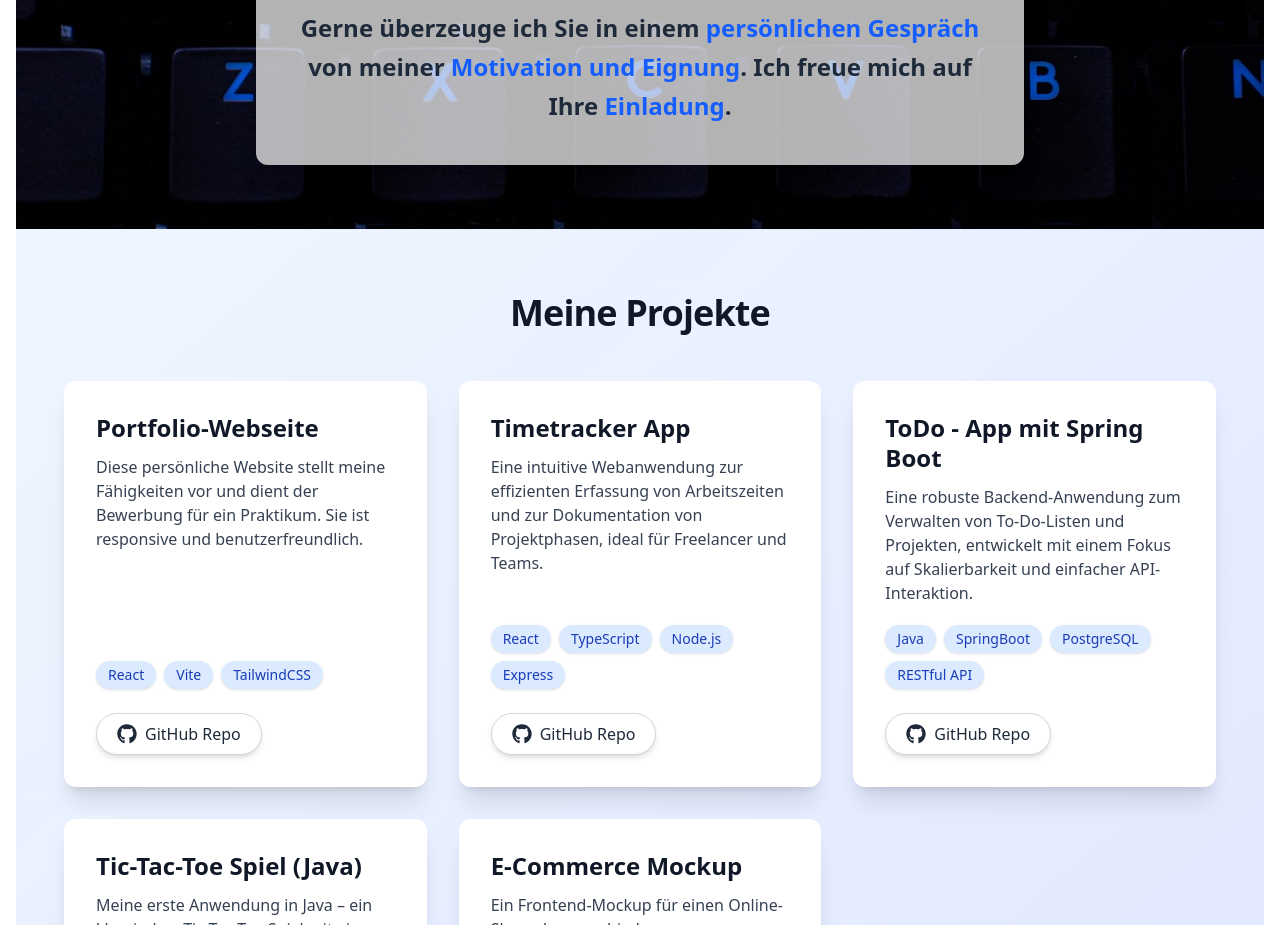
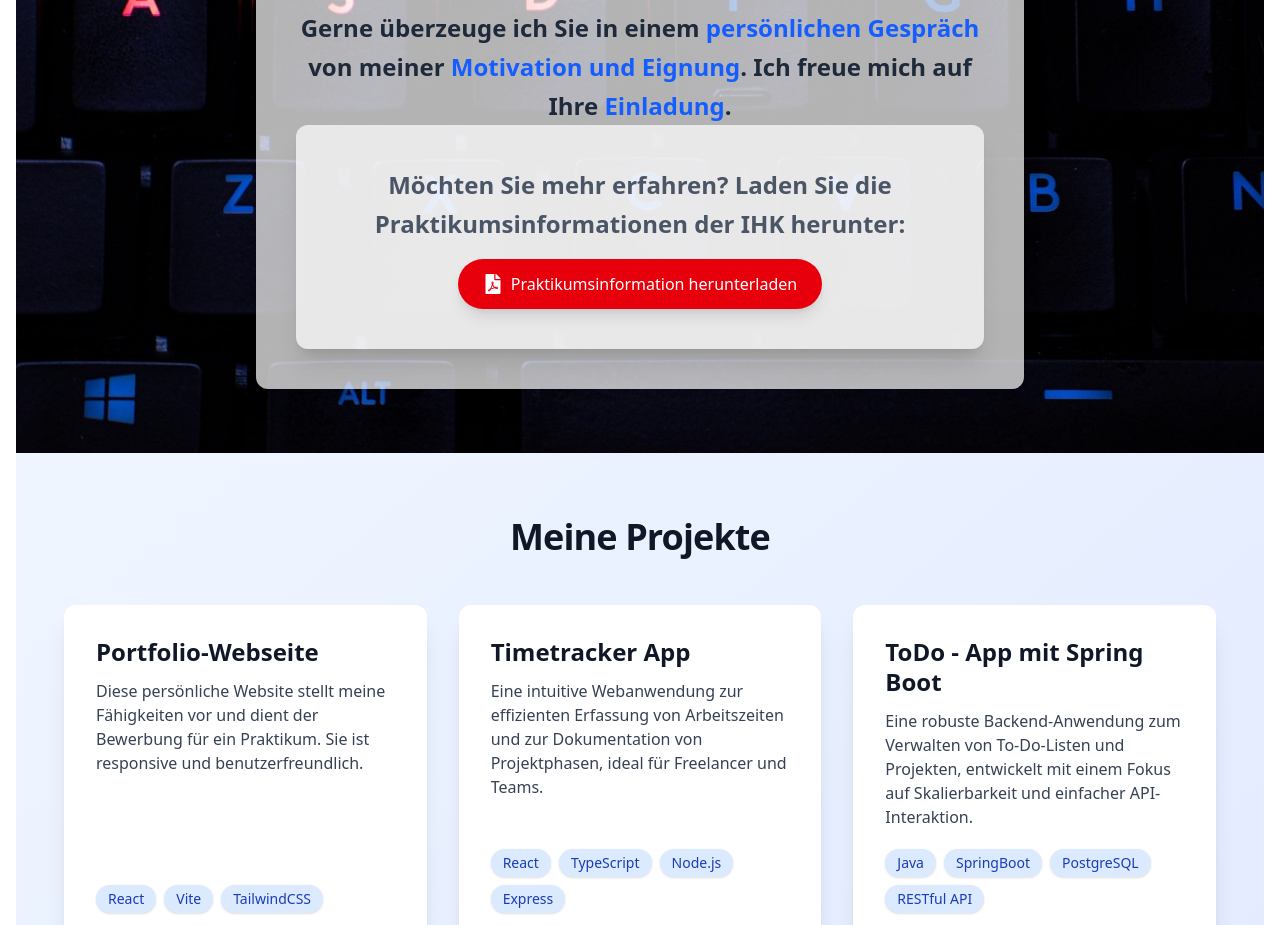
Before and after one commit to MainDeSang/profile, a React (Vite) app: page / in a window 1280 px wide. Shown: the part 1240-2165 px from the top of the page. Built offline with nearby package versions, Linux system fonts and the light colour scheme.

Commit message:
Text hinzugefügt

```diff
--- a/src/components/Text.tsx
+++ b/src/components/Text.tsx
@@ -2,6 +2,9 @@
 import React from "react";
 // @ts-ignore
 import BGDev from "../assets/keyboardBG.jpg";
+import {FaFilePdf} from "react-icons/fa";
+// @ts-ignore
+import InfoIHK from "../assets/Information Praktikumsbetriebe.pdf";
 
 const Text = () => {
     return (
@@ -31,6 +34,22 @@ const Text = () => {
                 </p>
                 <p className="text-xl md:text-2xl text-gray-800 leading-relaxed font-semibold mt-8">
                     Gerne überzeuge ich Sie in einem <span className="text-blue-600">persönlichen Gespräch</span> von meiner <span className="text-blue-600">Motivation und Eignung</span>. Ich freue mich auf Ihre <span className="text-blue-600">Einladung</span>.
+                    <div className="max-w-3xl mx-auto rounded-xl shadow-xl p-8 md:p-10 text-center relative overflow-hidden
+               bg-white/70 transition-all duration-300 ease-in-out hover:scale-105 hover:bg-white/100">
+                        {/* Container für den Download der Praktikumsinformationen der IHK*/}
+                        <p className="text-md text-gray-600 mb-4">
+                            Möchten Sie mehr erfahren? Laden Sie die Praktikumsinformationen der IHK herunter:
+                        </p>
+                        <a
+                            href={InfoIHK}
+                            target="_blank"
+                            rel="noopener noreferrer"
+                            className="inline-flex items-center justify-center px-6 py-3 border border-transparent text-base font-medium rounded-full text-white bg-red-600 hover:bg-blue-700 focus:outline-none focus:ring-2 focus:ring-offset-2 focus:ring-blue-500 transition-all duration-300 shadow-lg transform hover:-translate-y-1 hover:scale-105"
+                        >
+                            <FaFilePdf className="w-5 h-5 mr-2" />
+                            Praktikumsinformation herunterladen
+                        </a>
+                    </div>
                 </p>
             </div>
         </section>
```
Also changed, not shown: 1 other file (tests, documents, lock files or other folders).
